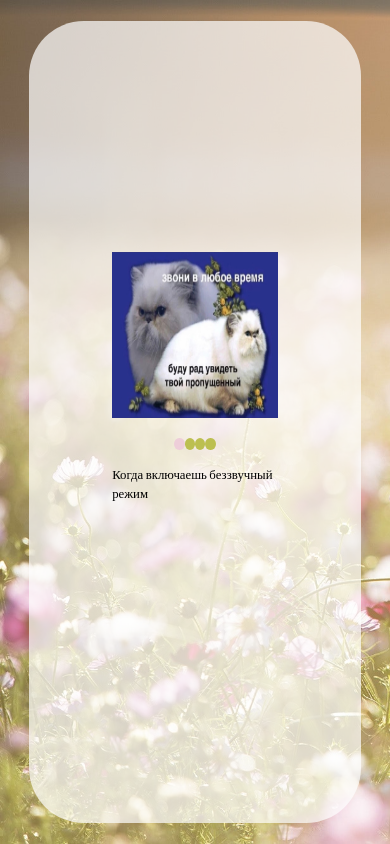
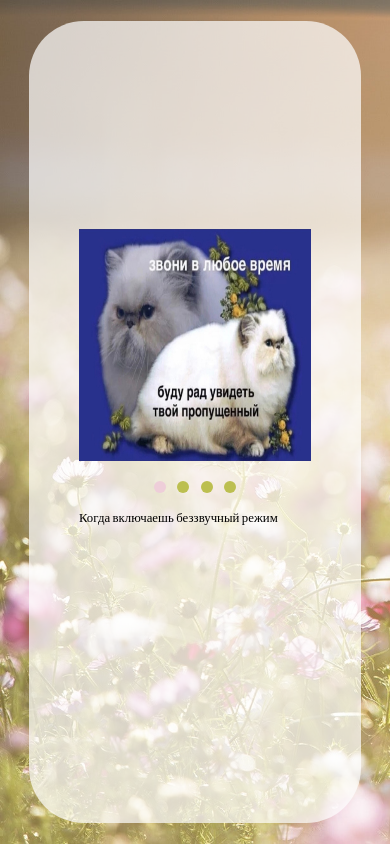
Before and after one commit to KostenkoJr/cssMemSlider, a plain HTML site: page cssMemSlider/index.html in a window 390 px wide. Drawn offline with nearby package versions, Linux system fonts and the light colour scheme.

Commit message:
feat: add adaptive styles (Sun, Oct 17, 2021 8:25:02 PM)

```diff
--- a/cssMemSlider/style.css
+++ b/cssMemSlider/style.css
@@ -99,6 +99,26 @@ input[type="radio"] {
     }
 }
 
+@media screen and (max-width: 520px) {
+
+    .slider__navigation {
+        width: 35%;
+        margin: 0 auto;
+    }
+    .slider__text-content {
+        margin-top: 15px;
+        width: 100% !important;
+        font-size: 0.8rem;
+    }
+    .slider {
+        margin: 20px 0;
+        width: 70%;
+        display: flex;
+        flex-direction: column;
+        overflow: hidden;
+    }
+}
+
 .slider__bullet:hover {
     background-color: #BCBF50;
 }
```
